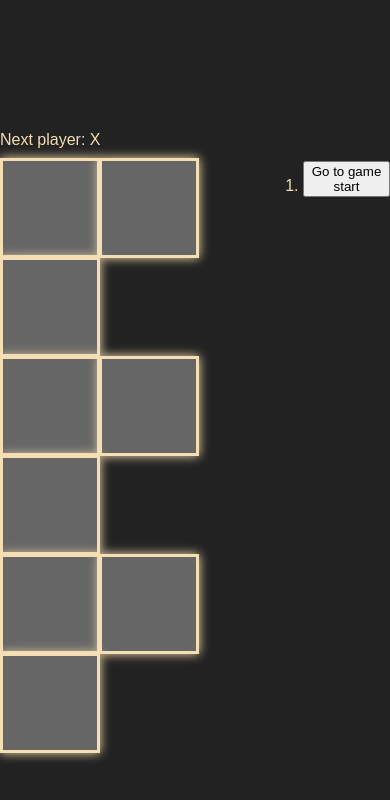
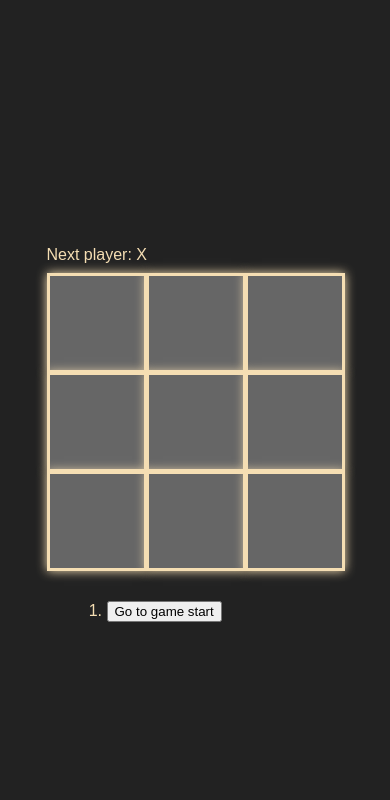
Before and after one commit to azimov-dev/react-TicTacToe, a React (Vite) app: page / in a window 390 px wide. Shown: the top 800 px of the page. Built offline with nearby package versions, Linux system fonts and the light colour scheme.

Commit message:
project is finished

```diff
--- a/src/index.css
+++ b/src/index.css
@@ -88,15 +88,6 @@ body {
   text-shadow: red 0px 0px 10px;
 }
 
-@media (max-width: 600px) {
-  .square {
-    width: 100px;
-    height: 100px;
-    font-size: 12px;
-    line-height: 17px;
-  }
-}
-
 .board-row:after {
   clear: both;
   content: "";
@@ -114,3 +105,16 @@ body {
 .game-info {
   margin-left: 20px;
 }
+
+@media (max-width: 800px) {
+  .square {
+    width: 100px;
+    height: 100px;
+    font-size: 12px;
+    line-height: 17px;
+  }
+
+  .game {
+    flex-direction: column;
+  }
+}
```
